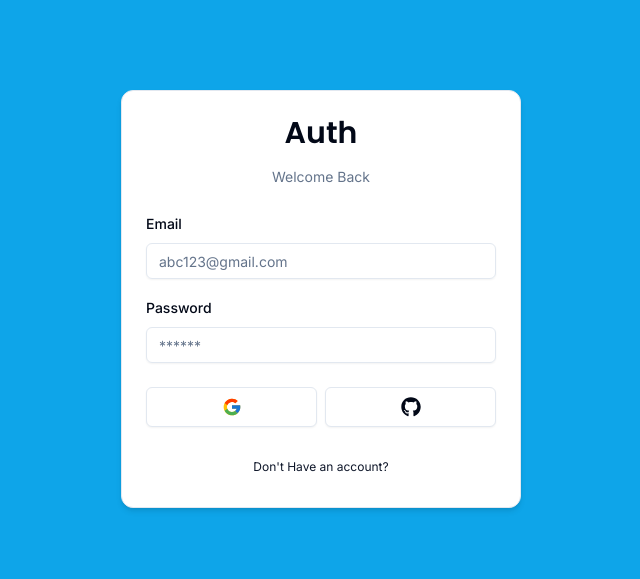
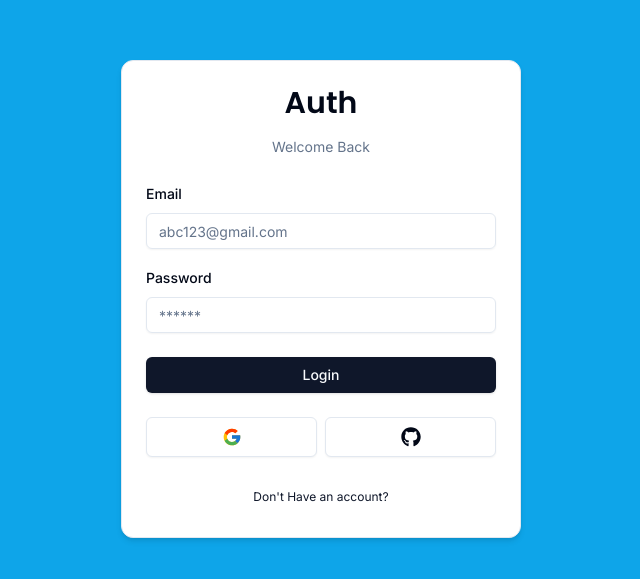
Before and after one commit to gaurimadan/auth-tut, a Next.js app: page /auth/login in a window 1280 px wide. Shown: the part 101-680 px from the top of the page, without its empty margins (319-959 px from the left). Built offline with nearby package versions, Linux system fonts and the light colour scheme.

Commit message:
server added

```diff
--- /dev/null
+++ b/actions/login.ts
@@ -0,0 +1,6 @@
+"use server";
+
+export const login = (values:any) =>{
+    console.log(values);
+
+}
--- a/components/auth/login-form.tsx
+++ b/components/auth/login-form.tsx
@@ -7,6 +7,10 @@
 import * as z from "zod";
 import { FormControl, FormField, FormItem, FormLabel, FormMessage } from "../ui/form";
 import { Input } from "../ui/input";
+import { Button } from "../ui/button";
+import { FormError } from "../form-error";
+import { FormSuccess } from "../form-success";
+import { login } from "@/actions/login";
 
 export const LoginForm = () => {
     const form = useForm<z.infer<typeof LoginSchema>>({
@@ -17,6 +21,10 @@
         },
     });
 
+    const onSubmit=(values:z.infer<typeof LoginSchema>)=>{
+        login(values);
+    }
+
     return (
         <CardWrapper
             headerLabel="Welcome Back"
@@ -26,7 +34,7 @@
 
             {/* Use FormProvider to provide the form context */}
             <FormProvider {...form}>
-                <form onSubmit={form.handleSubmit(() => {})} className="space-y-6">
+                <form onSubmit={form.handleSubmit(onSubmit)} className="space-y-6">
                     <div className="space-y-4">
                         <FormField
                             control={form.control}
@@ -59,6 +67,13 @@
                                 </FormItem>
                             )} />
                     </div>
+                    <FormError message=""/>
+                    <FormSuccess message=""/>
+                    <Button
+                    type="submit"
+                    className="w-full">
+                        Login
+                    </Button>
                 </form>
             </FormProvider>
         </CardWrapper>
--- /dev/null
+++ b/components/form-error.tsx
@@ -0,0 +1,20 @@
+import {ExclamationTriangleIcon} from "@radix-ui/react-icons";
+
+
+
+interface FormErrorProps{
+    message?:string;
+};
+
+export const FormError = ({
+    message,
+}:FormErrorProps) =>{
+    if(!message) return null;
+    return(
+        <div className="bg-destructive/15 p-3 rounded-md flez items-center gap-x-2 text-sm text-destructive">
+            <ExclamationTriangleIcon className="h-4 w-4"/>
+            <p>{message}</p>
+
+        </div>
+    )
+}
--- /dev/null
+++ b/components/form-success.tsx
@@ -0,0 +1,20 @@
+import {CheckCircledIcon} from "@radix-ui/react-icons";
+
+
+
+interface FormSuccessProps{
+    message?:string;
+};
+
+export const FormSuccess = ({
+    message,
+}:FormSuccessProps) =>{
+    if(!message) return null;
+    return(
+        <div className="bg-emerald-500/15 p-3 rounded-md flez items-center gap-x-2 text-sm text-emerald-500">
+            <CheckCircledIcon className="h-4 w-4"/>
+            <p>{message}</p>
+
+        </div>
+    )
+}
--- a/schemas/index.ts
+++ b/schemas/index.ts
@@ -2,5 +2,7 @@
 
 export const LoginSchema = z.object({
     email:z.string().email(),
-    password:z.string()
+    password:z.string().min(1,{
+        message:"Password is required"
+    }),
 })
```
